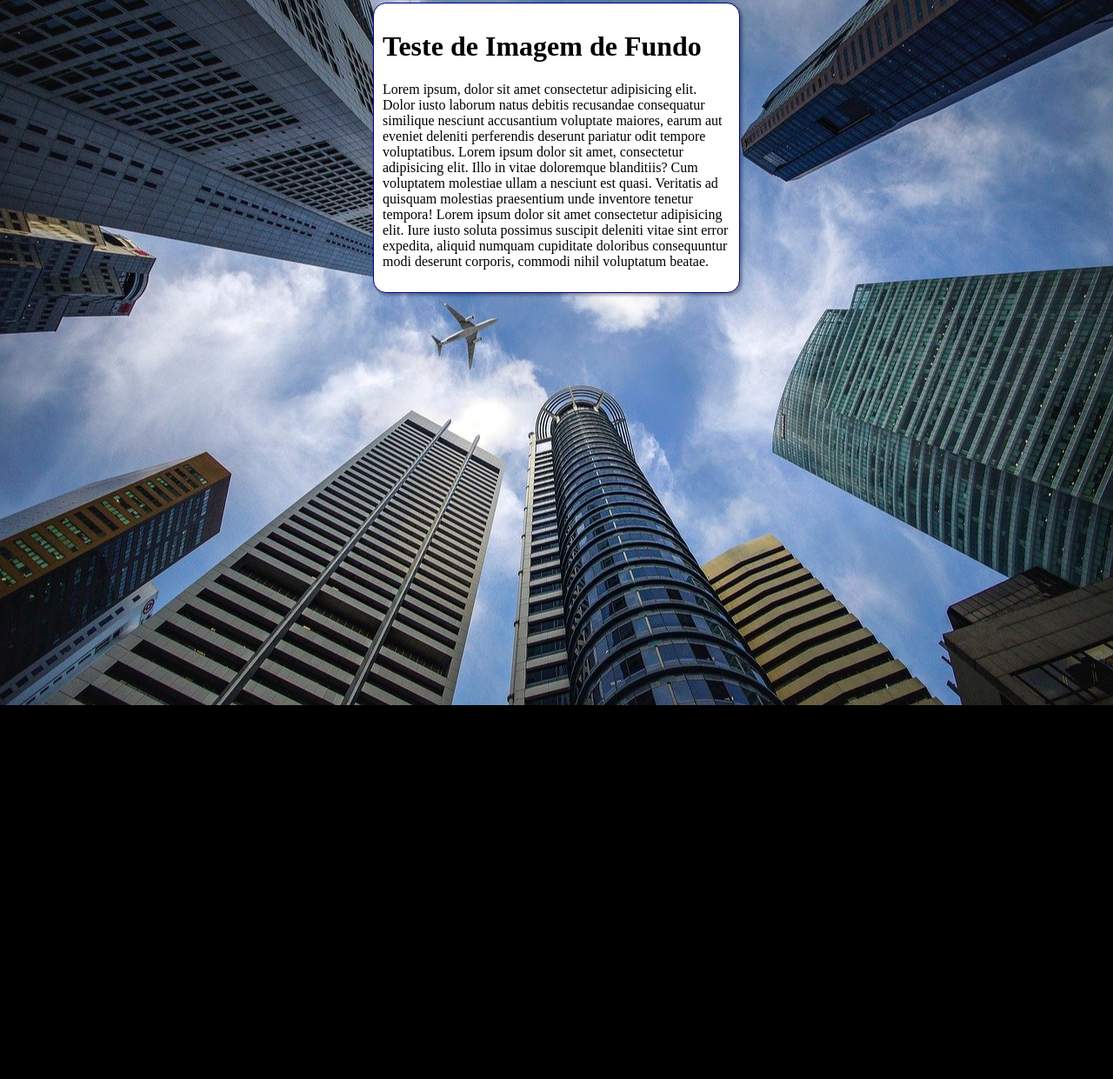
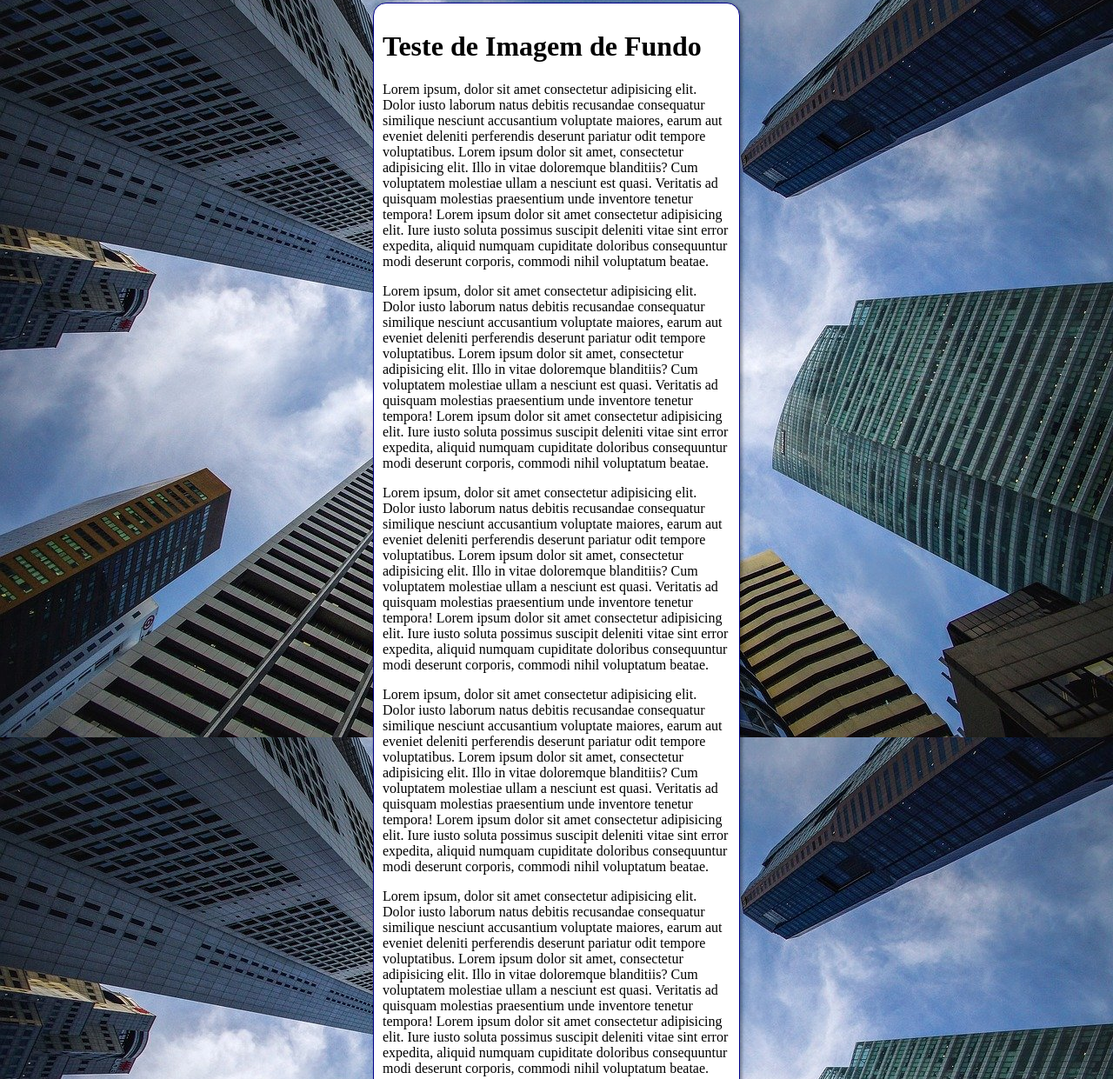
Before and after one commit to JoseArthursf/html-css, a plain HTML site: page Exercicios/ex022/fundo006.html in a window 1280 px wide. Shown: the part 5-1246 px from the top of the page at 87% size. Before the commit the page ends 816 px from the top, so only its background shows below. Drawn offline with Linux system fonts and the light colour scheme.

Commit message:
Atualizei ex022

```diff
--- a/Exercicios/ex022/fundo006.html
+++ b/Exercicios/ex022/fundo006.html
@@ -3,20 +3,21 @@
 <head>
     <meta charset="UTF-8">
     <meta name="viewport" content="width=device-width, initial-scale=1.0">
-    <title>Document</title>
+    <title>Fundo fixo de tela</title>
     <style>
         body{
             height: 100vh;
             background-color: black;
             background-image: url(imagens/wallpaper002.jpg);
-            background-repeat: no-repeat;
+            background-repeat: repeat-y;
             background-position: center center;
             background-size: cover;
+            background-attachment: fixed;
         }
 
         main{
             background-color: white;
-            width: 400px;
+            max-width: 400px;
             margin: auto;
             padding: 10px;
             border: 1px solid darkblue;
@@ -30,6 +31,11 @@
     <main>
         <h1>Teste de Imagem de Fundo</h1>
         <p>Lorem ipsum, dolor sit amet consectetur adipisicing elit. Dolor iusto laborum natus debitis recusandae consequatur similique nesciunt accusantium voluptate maiores, earum aut eveniet deleniti perferendis deserunt pariatur odit tempore voluptatibus. Lorem ipsum dolor sit amet, consectetur adipisicing elit. Illo in vitae doloremque blanditiis? Cum voluptatem molestiae ullam a nesciunt est quasi. Veritatis ad quisquam molestias praesentium unde inventore tenetur tempora! Lorem ipsum dolor sit amet consectetur adipisicing elit. Iure iusto soluta possimus suscipit deleniti vitae sint error expedita, aliquid numquam cupiditate doloribus consequuntur modi deserunt corporis, commodi nihil voluptatum beatae.</p>
+        <p>Lorem ipsum, dolor sit amet consectetur adipisicing elit. Dolor iusto laborum natus debitis recusandae consequatur similique nesciunt accusantium voluptate maiores, earum aut eveniet deleniti perferendis deserunt pariatur odit tempore voluptatibus. Lorem ipsum dolor sit amet, consectetur adipisicing elit. Illo in vitae doloremque blanditiis? Cum voluptatem molestiae ullam a nesciunt est quasi. Veritatis ad quisquam molestias praesentium unde inventore tenetur tempora! Lorem ipsum dolor sit amet consectetur adipisicing elit. Iure iusto soluta possimus suscipit deleniti vitae sint error expedita, aliquid numquam cupiditate doloribus consequuntur modi deserunt corporis, commodi nihil voluptatum beatae.</p>
+        <p>Lorem ipsum, dolor sit amet consectetur adipisicing elit. Dolor iusto laborum natus debitis recusandae consequatur similique nesciunt accusantium voluptate maiores, earum aut eveniet deleniti perferendis deserunt pariatur odit tempore voluptatibus. Lorem ipsum dolor sit amet, consectetur adipisicing elit. Illo in vitae doloremque blanditiis? Cum voluptatem molestiae ullam a nesciunt est quasi. Veritatis ad quisquam molestias praesentium unde inventore tenetur tempora! Lorem ipsum dolor sit amet consectetur adipisicing elit. Iure iusto soluta possimus suscipit deleniti vitae sint error expedita, aliquid numquam cupiditate doloribus consequuntur modi deserunt corporis, commodi nihil voluptatum beatae.</p>
+        <p>Lorem ipsum, dolor sit amet consectetur adipisicing elit. Dolor iusto laborum natus debitis recusandae consequatur similique nesciunt accusantium voluptate maiores, earum aut eveniet deleniti perferendis deserunt pariatur odit tempore voluptatibus. Lorem ipsum dolor sit amet, consectetur adipisicing elit. Illo in vitae doloremque blanditiis? Cum voluptatem molestiae ullam a nesciunt est quasi. Veritatis ad quisquam molestias praesentium unde inventore tenetur tempora! Lorem ipsum dolor sit amet consectetur adipisicing elit. Iure iusto soluta possimus suscipit deleniti vitae sint error expedita, aliquid numquam cupiditate doloribus consequuntur modi deserunt corporis, commodi nihil voluptatum beatae.</p>
+        <p>Lorem ipsum, dolor sit amet consectetur adipisicing elit. Dolor iusto laborum natus debitis recusandae consequatur similique nesciunt accusantium voluptate maiores, earum aut eveniet deleniti perferendis deserunt pariatur odit tempore voluptatibus. Lorem ipsum dolor sit amet, consectetur adipisicing elit. Illo in vitae doloremque blanditiis? Cum voluptatem molestiae ullam a nesciunt est quasi. Veritatis ad quisquam molestias praesentium unde inventore tenetur tempora! Lorem ipsum dolor sit amet consectetur adipisicing elit. Iure iusto soluta possimus suscipit deleniti vitae sint error expedita, aliquid numquam cupiditate doloribus consequuntur modi deserunt corporis, commodi nihil voluptatum beatae.</p>
+        <p>Lorem ipsum, dolor sit amet consectetur adipisicing elit. Dolor iusto laborum natus debitis recusandae consequatur similique nesciunt accusantium voluptate maiores, earum aut eveniet deleniti perferendis deserunt pariatur odit tempore voluptatibus. Lorem ipsum dolor sit amet, consectetur adipisicing elit. Illo in vitae doloremque blanditiis? Cum voluptatem molestiae ullam a nesciunt est quasi. Veritatis ad quisquam molestias praesentium unde inventore tenetur tempora! Lorem ipsum dolor sit amet consectetur adipisicing elit. Iure iusto soluta possimus suscipit deleniti vitae sint error expedita, aliquid numquam cupiditate doloribus consequuntur modi deserunt corporis, commodi nihil voluptatum beatae.</p>
     </main>
 </body>
 </html>
```
